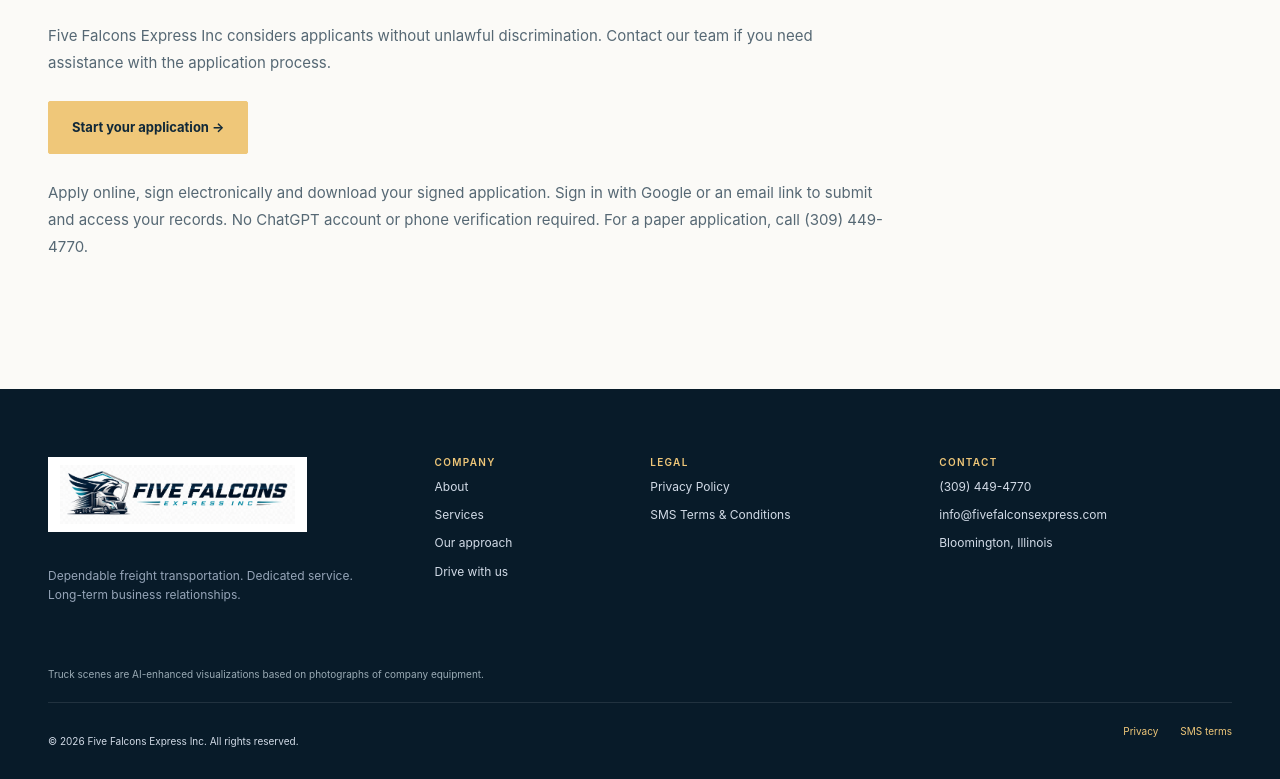
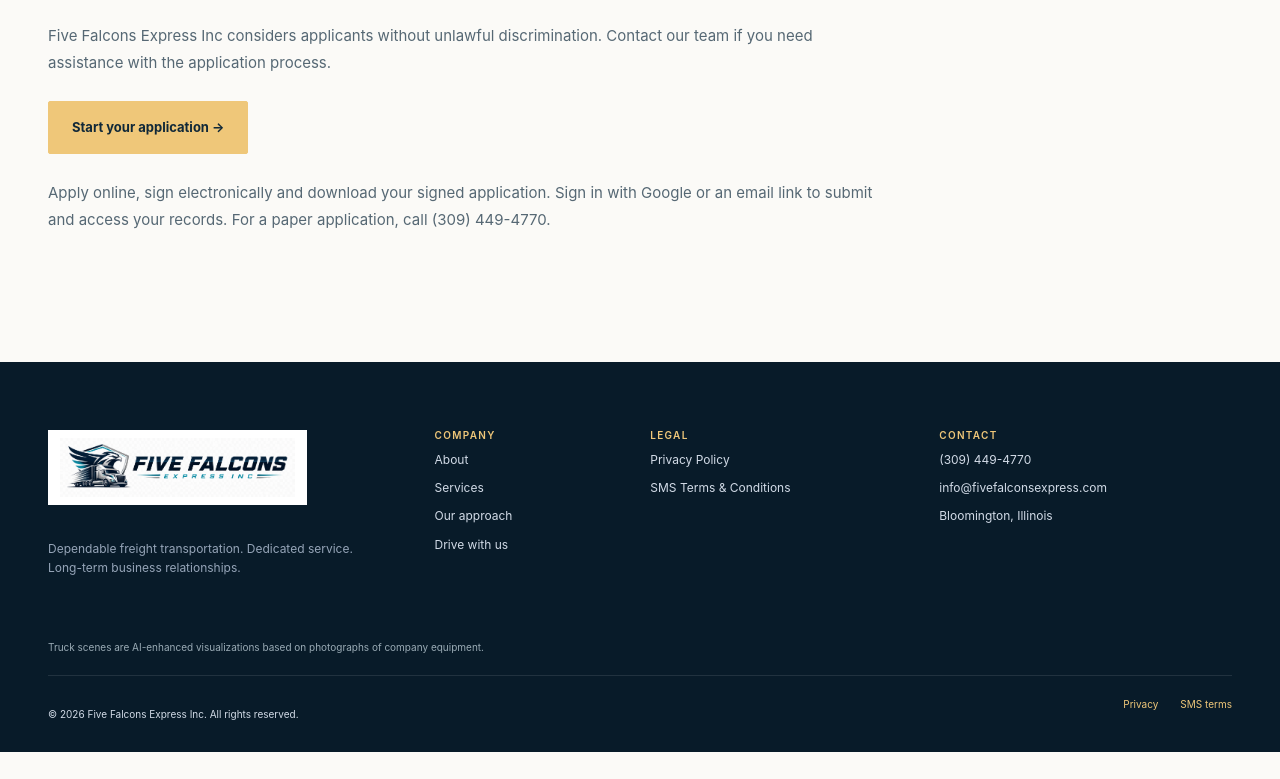
Before and after one commit to fivefalcons/fivefalcons.github.io, a plain HTML site: page careers.html in a window 1280 px wide. Shown: the part 2394-3173 px from the top of the page. After the commit the page ends 3146 px from the top, so only its background shows below. Drawn offline with Linux system fonts and the light colour scheme.

Commit message:
Simplify driver sign-in wording

```diff
--- a/careers.html
+++ b/careers.html
@@ -28,7 +28,7 @@
 <article><span class="eyebrow">Owner-operators</span><h3>Bring your truck.<br>Build with Five Falcons.</h3><p>Explore opportunities for your equipment within our growing operations. Discuss mileage-based or percentage-based compensation and the operating arrangement that fits your business.</p><ul><li>Opportunities on established lanes</li><li>Coordinated dispatch support</li><li>Compensation and operating terms agreed before starting</li></ul><a class="text-link" href="https://five-falcons-driver-applications.willie-mccli-4907.chatgpt.site">Apply now →</a></article>
 </div><p class="career-note">These opportunities are intended for independent contractors, subject to applicable classification requirements and written operating agreements. Compensation preferences do not guarantee a particular assignment, weekly mileage, earnings, or offer. Final pay terms are confirmed in writing.</p></div></section>
 <section class="coverage-story"><div class="container"><p class="eyebrow">A growing operation</p><h2>Established lanes.<br>Room to move forward.</h2><p>Our secured lanes support Amazon, UPS, and USPS freight. Talk with our team about current opportunities, scheduling, and the requirements of each position.</p></div></section>
-<section class="editorial-section"><div class="container"><p class="eyebrow">Driver qualifications</p><h2>Professional standards.<br>Individual consideration.</h2><p class="career-note">A valid Class A CDL is required because operating a commercial tractor-trailer is an essential function of these driving positions. Driver qualification and safety requirements apply. Experience, equipment, and assignment requirements will be reviewed with each applicant.</p><p class="career-note">Five Falcons Express Inc considers applicants without unlawful discrimination. Contact our team if you need assistance with the application process.</p><a class="button button-primary" href="https://five-falcons-driver-applications.willie-mccli-4907.chatgpt.site">Start your application →</a><p class="career-note">Apply online, sign electronically and download your signed application. Sign in with Google or an email link to submit and access your records. No ChatGPT account or phone verification required. For a paper application, call (309) 449-4770.</p></div></section>
+<section class="editorial-section"><div class="container"><p class="eyebrow">Driver qualifications</p><h2>Professional standards.<br>Individual consideration.</h2><p class="career-note">A valid Class A CDL is required because operating a commercial tractor-trailer is an essential function of these driving positions. Driver qualification and safety requirements apply. Experience, equipment, and assignment requirements will be reviewed with each applicant.</p><p class="career-note">Five Falcons Express Inc considers applicants without unlawful discrimination. Contact our team if you need assistance with the application process.</p><a class="button button-primary" href="https://five-falcons-driver-applications.willie-mccli-4907.chatgpt.site">Start your application →</a><p class="career-note">Apply online, sign electronically and download your signed application. Sign in with Google or an email link to submit and access your records. For a paper application, call (309) 449-4770.</p></div></section>
 </main>  <footer class="site-footer">
     <div class="container footer-grid">
       <div>
```
